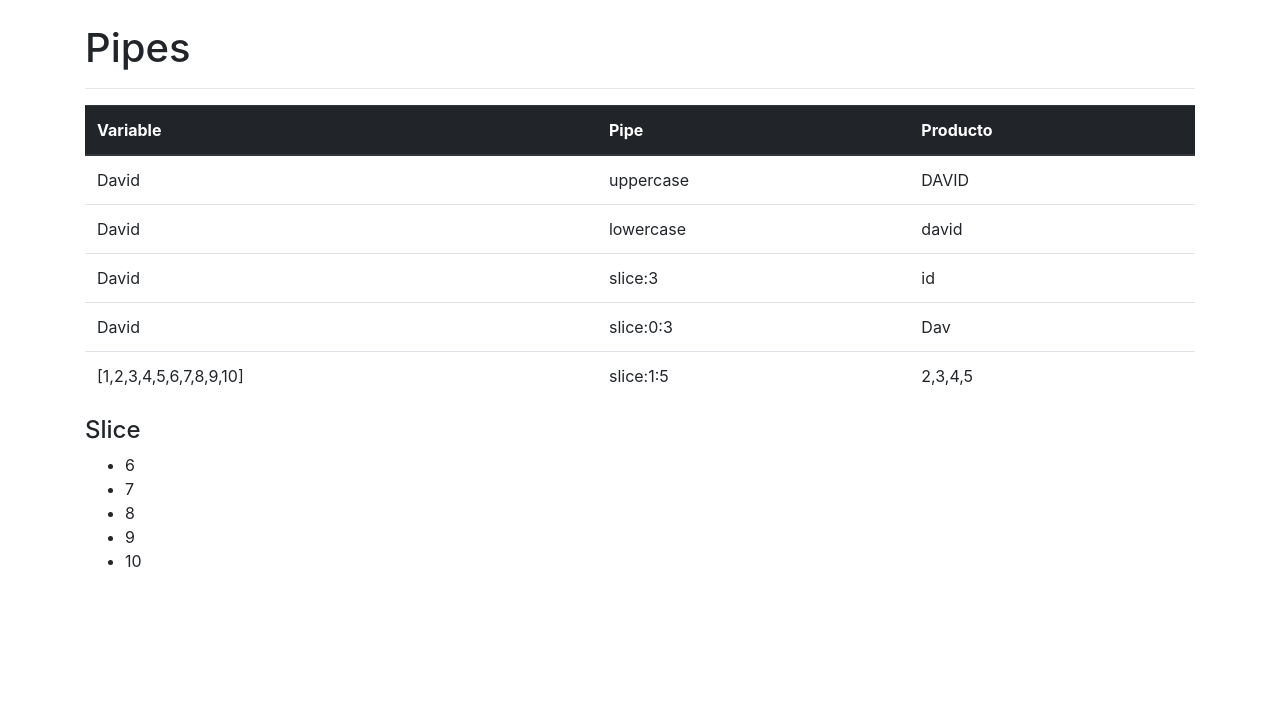
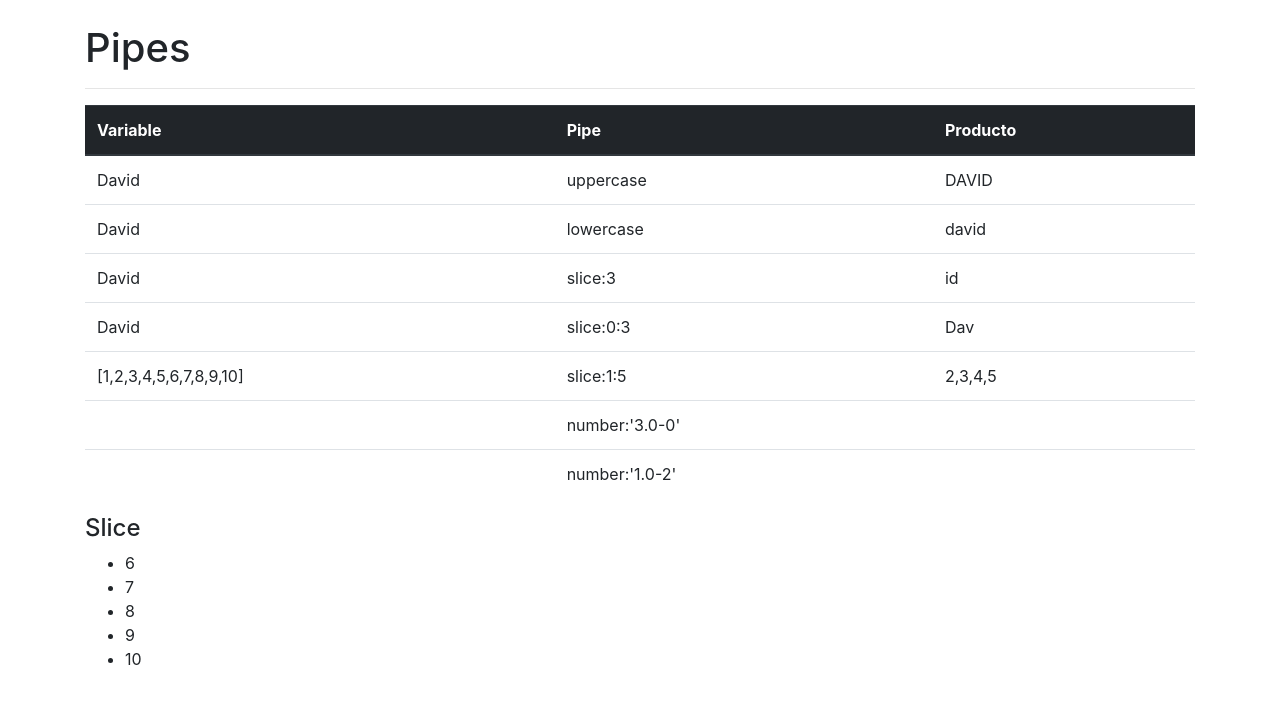
Before and after one commit to loscabezones/Curso-Angular, an Angular app in the folder 03-pipes/: page / in a window 1280 px wide. Shown: the top 704 px of the page. Built offline with nearby package versions, Linux system fonts and the light colour scheme.

Commit message:
pipe decimal

```diff
--- a/03-pipes/src/app/app.component.html
+++ b/03-pipes/src/app/app.component.html
@@ -37,6 +37,16 @@
       <td> slice:1:5 </td>
       <td> {{ array | slice:1:5 }}</td>
     </tr>
+    <tr>
+      <td> {{ PI }} </td>
+      <td> number:'3.0-0' </td>
+      <td> {{ PI | number:'3.0-0' }}</td>
+    </tr>
+    <tr>
+      <td> {{ PI }} </td>
+      <td> number:'1.0-2' </td>
+      <td> {{ PI | number:'1.0-2' }}</td>
+    </tr>
     </tbody>
   </table>
 
```
